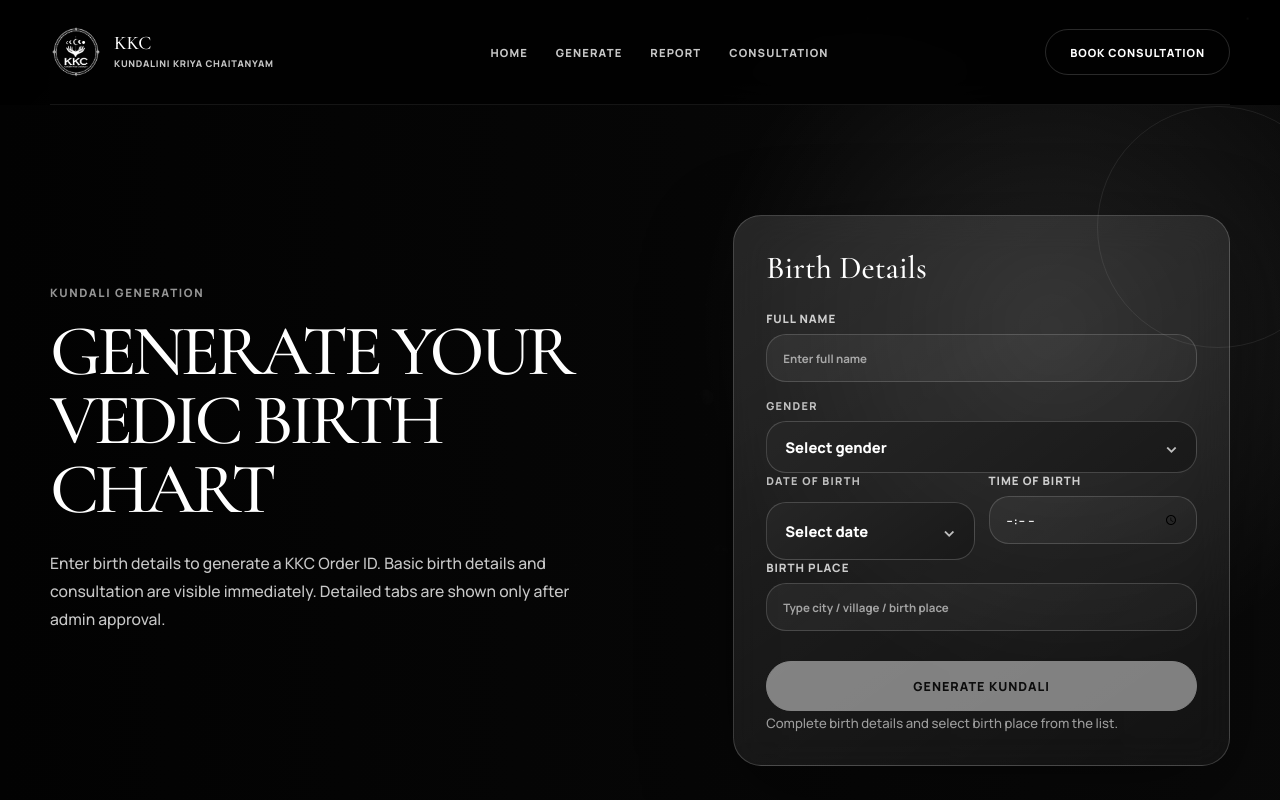
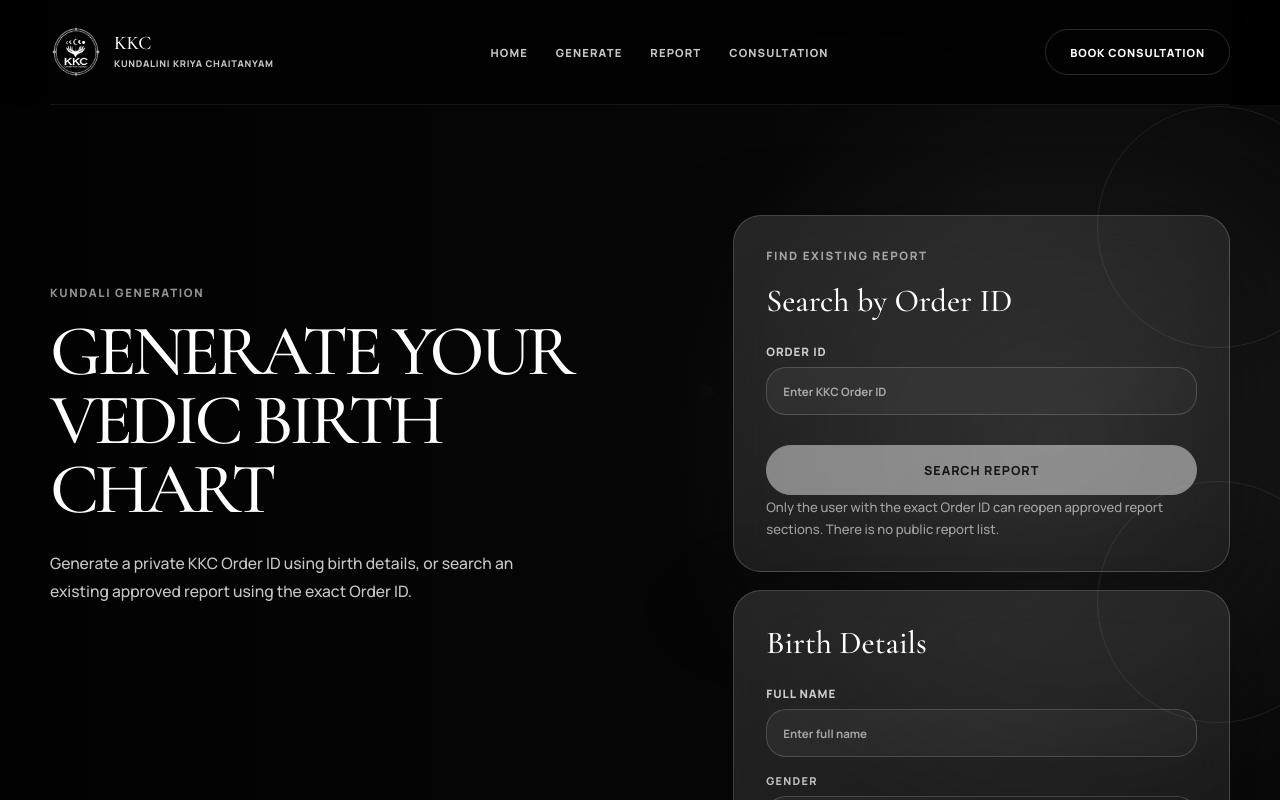
Before and after one commit to naadidesignsin-crypto/kkc-astrology-frontend, a React (Vite) app: page /kundali in a window 1280 px wide. Shown: the top 800 px of the page. Built offline with nearby package versions, Linux system fonts and the light colour scheme.

Commit message:
Restore styled Kundali page after approval visibility change

```diff
--- a/src/pages/KundaliPage.tsx
+++ b/src/pages/KundaliPage.tsx
@@ -12,6 +12,7 @@ import {
   getNavamsa,
   getParashara,
   getPlanets,
+  getReportByOrderId,
   getSummary,
 } from "../services/kundaliApi";
 import { searchLocations } from "../services/locationApi";
@@ -74,6 +75,7 @@ const whatsappUrl = `https://wa.me/${whatsappNumber}?text=${whatsappMessage}`;
 
 function KundaliPage() {
   const [form, setForm] = useState<KundaliForm>(emptyForm);
+  const [orderSearch, setOrderSearch] = useState("");
 
   const [locationQuery, setLocationQuery] = useState("");
   const [selectedLocation, setSelectedLocation] =
@@ -188,63 +190,7 @@ function KundaliPage() {
     }));
   }
 
-  function handleLocationInput(value: string) {
-    setLocationQuery(value);
-    setSelectedLocation(null);
-    setLocationError("");
-    setError("");
-
-    setForm((current) => ({
-      ...current,
-      birthPlace: value,
-      latitude: 0,
-      longitude: 0,
-      timezone: "Asia/Kolkata",
-    }));
-
-    if (value.trim().length < 3) {
-      setLocationResults([]);
-      setShowLocationResults(false);
-    }
-  }
-
-  function selectLocation(location: LocationSearchResponse) {
-    setSelectedLocation(location);
-    setLocationQuery(location.displayName || location.birthPlace);
-    setLocationResults([]);
-    setShowLocationResults(false);
-    setLocationError("");
-    setError("");
-
-    setForm((current) => ({
-      ...current,
-      birthPlace: location.birthPlace,
-      latitude: location.latitude,
-      longitude: location.longitude,
-      timezone: location.timezone || "Asia/Kolkata",
-    }));
-  }
-
-  function openNativePicker(input: HTMLInputElement) {
-    const pickerInput = input as HTMLInputElement & { showPicker?: () => void };
-    pickerInput.showPicker?.();
-  }
-
-  async function handleSubmit(event: FormEvent) {
-    event.preventDefault();
-
-    if (!isFormValid) {
-      setError(
-        "Enter name, gender, birth date, birth time, and select birth place from the list."
-      );
-      return;
-    }
-
-    try {
-      setLoading(true);
-      setStage("Reading birth details");
-      setError("");
-
+  function resetLoadedReport() {
     setSummary(null);
     setPlanets(null);
     setDasha(null);
@@ -253,37 +199,10 @@ function KundaliPage() {
     setNavamsa(null);
     setParashara(null);
     setActiveReportTab("summary");
-
-      const payload: KundaliGenerateRequest = {
-        ...form,
-        fullName: form.fullName.trim(),
-        gender: form.gender.trim(),
-        birthPlace: selectedLocation?.birthPlace || form.birthPlace,
-        latitude: selectedLocation?.latitude || form.latitude,
-        longitude: selectedLocation?.longitude || form.longitude,
-        timezone: selectedLocation?.timezone || form.timezone || "Asia/Kolkata",
-        language: "en",
-      };
-
-      setStage("Generating basic Kundali report");
-      const generated = await generateKundali(payload);
-
-      if (generated.status !== "SUCCESS") {
-        throw new Error(generated.errorMessage || "Kundali generation failed.");
-      }
-
-      const reportId = generated.id;
-
-      setStage("Loading generated Order ID and approved access");
-      const summaryData = await getSummary(reportId);
-
-      setSummary(summaryData);
-      setActiveReportTab(
-        summaryData.showSummary !== false ? "summary" : "consultation"
-      );
-
-      setStage("Loading approved report sections");
-
+  }
+
+  async function loadApprovedSections(summaryData: KundaliSummaryResponse) {
+    const reportId = summaryData.id;
     const sectionRequests: Promise<void>[] = [];
 
     if (
@@ -341,6 +260,132 @@ function KundaliPage() {
     }
 
     await Promise.all(sectionRequests);
+  }
+
+  function handleLocationInput(value: string) {
+    setLocationQuery(value);
+    setSelectedLocation(null);
+    setLocationError("");
+    setError("");
+
+    setForm((current) => ({
+      ...current,
+      birthPlace: value,
+      latitude: 0,
+      longitude: 0,
+      timezone: "Asia/Kolkata",
+    }));
+
+    if (value.trim().length < 3) {
+      setLocationResults([]);
+      setShowLocationResults(false);
+    }
+  }
+
+  function selectLocation(location: LocationSearchResponse) {
+    setSelectedLocation(location);
+    setLocationQuery(location.displayName || location.birthPlace);
+    setLocationResults([]);
+    setShowLocationResults(false);
+    setLocationError("");
+    setError("");
+
+    setForm((current) => ({
+      ...current,
+      birthPlace: location.birthPlace,
+      latitude: location.latitude,
+      longitude: location.longitude,
+      timezone: location.timezone || "Asia/Kolkata",
+    }));
+  }
+
+  function openNativePicker(input: HTMLInputElement) {
+    const pickerInput = input as HTMLInputElement & { showPicker?: () => void };
+    pickerInput.showPicker?.();
+  }
+
+  async function handleOrderSearch(event: FormEvent) {
+    event.preventDefault();
+
+    if (orderSearch.trim().length < 5) {
+      setError("Enter a valid KKC Order ID.");
+      return;
+    }
+
+    try {
+      setLoading(true);
+      setStage("Searching report by Order ID");
+      setError("");
+      resetLoadedReport();
+
+      const summaryData = await getReportByOrderId(orderSearch);
+
+      setSummary(summaryData);
+      setActiveReportTab(
+        summaryData.showSummary !== false ? "summary" : "consultation"
+      );
+
+      setStage("Loading approved report sections");
+      await loadApprovedSections(summaryData);
+    } catch (err) {
+      setError(
+        err instanceof Error
+          ? err.message
+          : "Unable to find report for this Order ID."
+      );
+    } finally {
+      setLoading(false);
+      setStage("");
+    }
+  }
+
+  async function handleSubmit(event: FormEvent) {
+    event.preventDefault();
+
+    if (!isFormValid) {
+      setError(
+        "Enter name, gender, birth date, birth time, and select birth place from the list."
+      );
+      return;
+    }
+
+    try {
+      setLoading(true);
+      setStage("Reading birth details");
+      setError("");
+      resetLoadedReport();
+
+      const payload: KundaliGenerateRequest = {
+        ...form,
+        fullName: form.fullName.trim(),
+        gender: form.gender.trim(),
+        birthPlace: selectedLocation?.birthPlace || form.birthPlace,
+        latitude: selectedLocation?.latitude || form.latitude,
+        longitude: selectedLocation?.longitude || form.longitude,
+        timezone: selectedLocation?.timezone || form.timezone || "Asia/Kolkata",
+        language: "en",
+      };
+
+      setStage("Generating basic Kundali report");
+      const generated = await generateKundali(payload);
+
+      if (generated.status !== "SUCCESS") {
+        throw new Error(generated.errorMessage || "Kundali generation failed.");
+      }
+
+      const reportId = generated.id;
+
+      setStage("Loading generated Order ID and approved access");
+      const summaryData = await getSummary(reportId);
+
+      setSummary(summaryData);
+      setOrderSearch(summaryData.orderId || "");
+      setActiveReportTab(
+        summaryData.showSummary !== false ? "summary" : "consultation"
+      );
+
+      setStage("Loading approved report sections");
+      await loadApprovedSections(summaryData);
     } catch (err) {
       setError(
         err instanceof Error
@@ -393,11 +438,41 @@ function KundaliPage() {
           <h1>Generate your Vedic birth chart</h1>
 
           <p>
-            Enter birth details to generate a KKC Order ID. Basic birth details
-            and consultation are visible immediately. Detailed tabs are shown
-            only after admin approval.
-          </p>
-        </div>
+            Generate a private KKC Order ID using birth details, or search an
+            existing approved report using the exact Order ID.
+          </p>
+        </div>
+
+        <div
+          className="kkc-kundali-form-stack"
+          style={{ display: "grid", gap: "18px" }}
+        >
+          <form
+            className="kkc-kundali-form"
+            onSubmit={handleOrderSearch}
+          >
+            <p className="kkc-eyebrow">Find Existing Report</p>
+            <h2>Search by Order ID</h2>
+
+            <label>
+              Order ID
+              <input
+                value={orderSearch}
+                onChange={(event) => setOrderSearch(event.target.value)}
+                placeholder="Enter KKC Order ID"
+                autoComplete="off"
+              />
+            </label>
+
+            <button type="submit" disabled={loading || orderSearch.trim().length < 5}>
+              Search Report
+            </button>
+
+            <small className="kkc-form-helper">
+              Only the user with the exact Order ID can reopen approved report
+              sections. There is no public report list.
+            </small>
+          </form>
 
           <form
             className="kkc-kundali-form"
@@ -520,6 +595,7 @@ function KundaliPage() {
               </small>
             )}
           </form>
+        </div>
       </section>
 
       <section className="kkc-kundali-report" id="kundali-report">
@@ -528,7 +604,7 @@ function KundaliPage() {
             <p className="kkc-eyebrow">Kundali Report</p>
             <h2>Your generated report will appear here</h2>
             <p>
-              Backend will generate a KKC Order ID. Basic birth details are
+              Backend generates a private KKC Order ID. Basic birth details are
               visible after generation. Detailed tabs like Parāśara, Dasha,
               Dosha, Navamsa, planets and PDF are shown only after admin
               approval.
--- a/src/services/kundaliApi.ts
+++ b/src/services/kundaliApi.ts
@@ -45,9 +45,13 @@ export function getSummary(reportId: number): Promise<KundaliSummaryResponse> {
   );
 }
 
-export function getSummaryByOrderId(orderId: string): Promise<KundaliSummaryResponse> {
+export function getReportByOrderId(
+  orderId: string
+): Promise<KundaliSummaryResponse> {
+  const cleanOrderId = orderId.trim().toUpperCase();
+
   return request<KundaliSummaryResponse>(
-    `/api/kundali/orders/${encodeURIComponent(orderId)}/summary`
+    `/api/kundali/orders/${encodeURIComponent(cleanOrderId)}/summary`
   );
 }
 
@@ -67,6 +71,29 @@ export function getDosha(reportId: number): Promise<KundaliDoshaResponse> {
   return request<KundaliDoshaResponse>(
     `/api/kundali/reports/${reportId}/dosha`
   );
+}
+
+export async function downloadKundaliPdf(reportId: number) {
+  const response = await fetch(
+    `${API_BASE_URL}/api/kundali/reports/${reportId}/pdf`
+  );
+
+  if (!response.ok) {
+    const errorText = await response.text();
+    throw new Error(errorText || "Unable to download Kundali PDF");
+  }
+
+  const blob = await response.blob();
+  const url = window.URL.createObjectURL(blob);
+
+  const link = document.createElement("a");
+  link.href = url;
+  link.download = `kkc-kundali-report-${reportId}.pdf`;
+  document.body.appendChild(link);
+  link.click();
+  link.remove();
+
+  window.URL.revokeObjectURL(url);
 }
 
 export async function getHouses(
@@ -92,26 +119,3 @@ export async function getParashara(
     `/api/kundali/reports/${reportId}/parashara`
   );
 }
-
-export async function downloadKundaliPdf(reportId: number) {
-  const response = await fetch(
-    `${API_BASE_URL}/api/kundali/reports/${reportId}/pdf`
-  );
-
-  if (!response.ok) {
-    const errorText = await response.text();
-    throw new Error(errorText || "Unable to download Kundali PDF");
-  }
-
-  const blob = await response.blob();
-  const url = window.URL.createObjectURL(blob);
-
-  const link = document.createElement("a");
-  link.href = url;
-  link.download = `kkc-kundali-report-${reportId}.pdf`;
-  document.body.appendChild(link);
-  link.click();
-  link.remove();
-
-  window.URL.revokeObjectURL(url);
-}
--- a/src/types/kundali.ts
+++ b/src/types/kundali.ts
@@ -44,6 +44,7 @@ export interface KundaliSummaryResponse extends KundaliReportAccess {
   birthPlace: string;
   provider: string;
   status: KundaliStatus;
+
   ascendant?: string | null;
   rashi?: string | null;
   signLord?: string | null;
@@ -56,6 +57,7 @@ export interface KundaliSummaryResponse extends KundaliReportAccess {
   masa?: string | null;
   sunrise?: string | null;
   sunset?: string | null;
+
   errorMessage?: string | null;
 }
 
```
Lines whose indentation alone changed are shown as unchanged.
